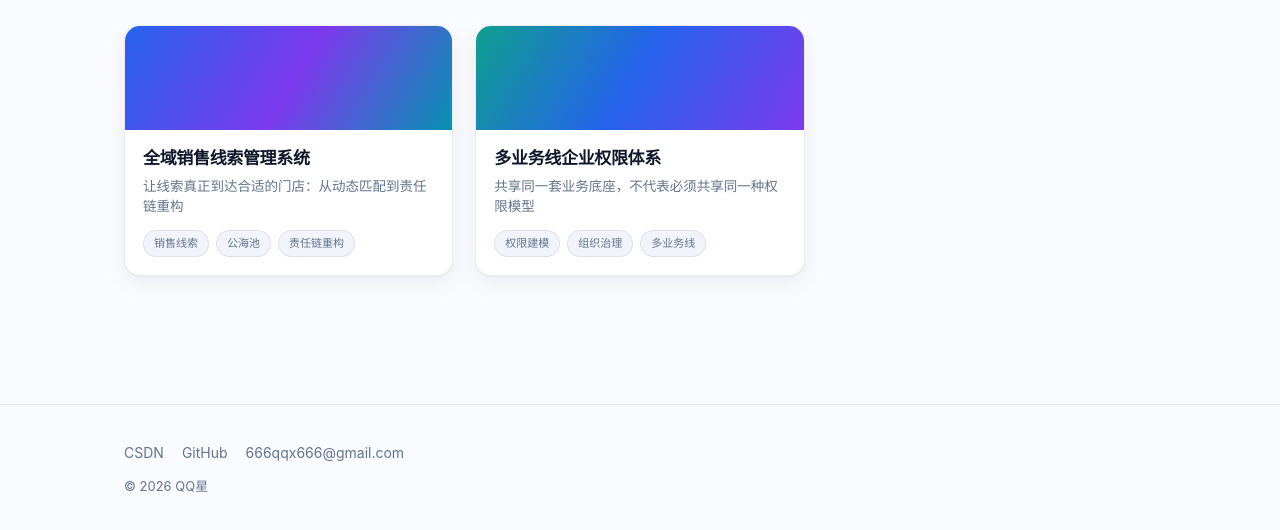
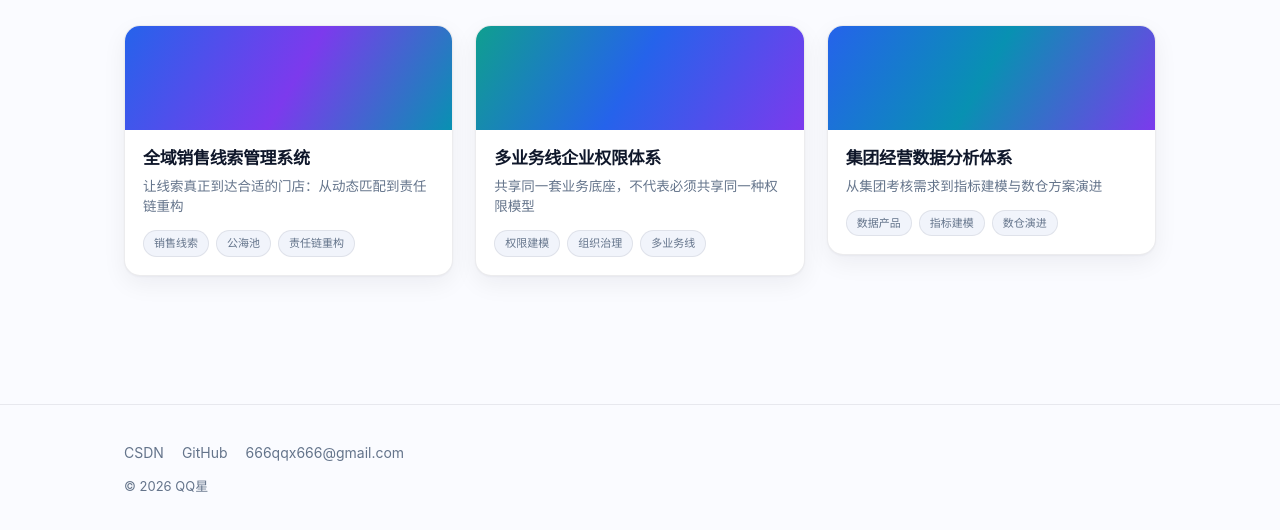
Before and after one commit to 666qqx666-jpg/personal-website, an Astro site: page /projects in a window 1280 px wide. Shown: the part 178-708 px from the top of the page. Built offline with nearby package versions, Linux system fonts and the light colour scheme; Astro itself is replaced by a stand-in of ours.

Commit message:
feat: add group analytics project entry

```diff
--- a/src/pages/projects/index.astro
+++ b/src/pages/projects/index.astro
@@ -18,6 +18,13 @@ const items = [
     href: `${base}projects/enterprise-permissions/`,
     cover: 'linear-gradient(120deg, #0f9f8f 0%, #2563eb 48%, #7c3aed 100%)',
   },
+  {
+    title: '集团经营数据分析体系',
+    hook: '从集团考核需求到指标建模与数仓方案演进',
+    tags: ['数据产品', '指标建模', '数仓演进'],
+    href: `${base}projects/group-business-analytics/`,
+    cover: 'linear-gradient(120deg, #2563eb 0%, #0891b2 48%, #7c3aed 100%)',
+  },
 ];
 ---
 
```
Also changed, not shown: e2e/group-business-analytics.spec.ts (added, +17 -0 lines).
